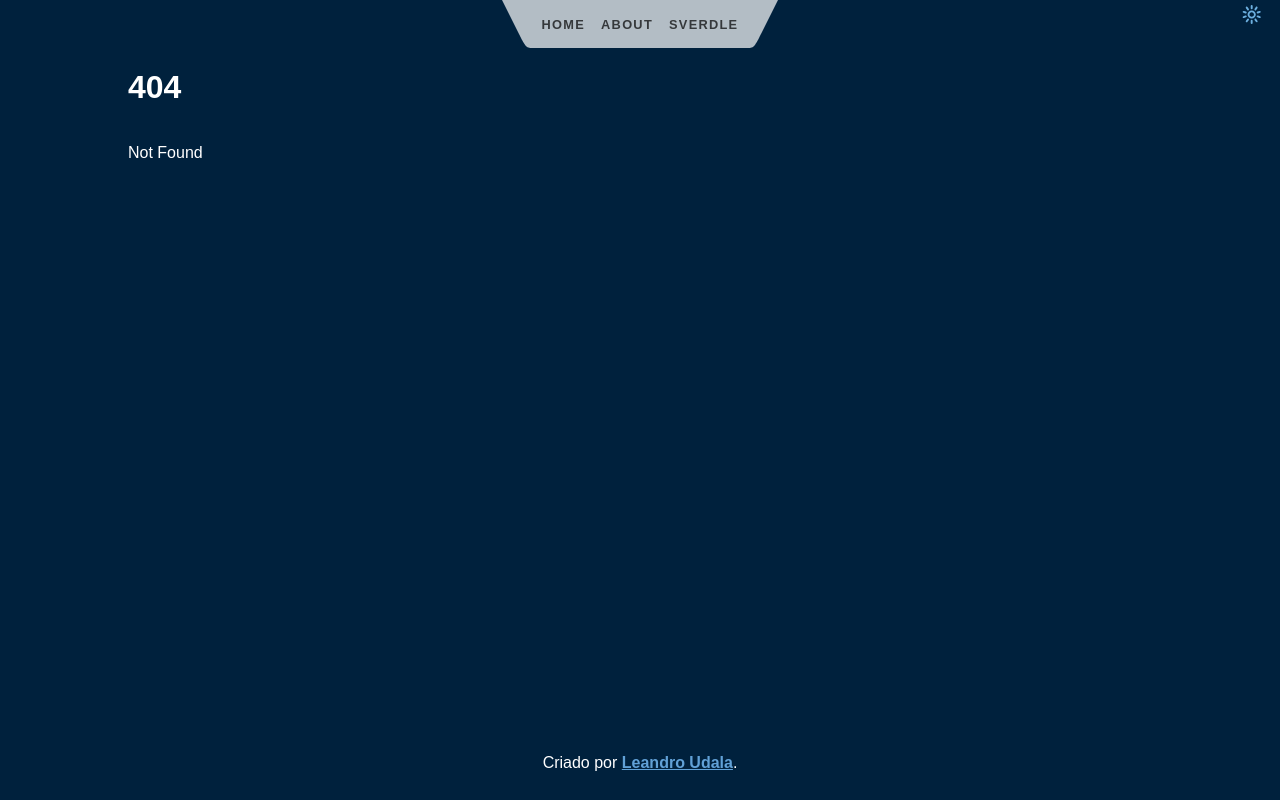
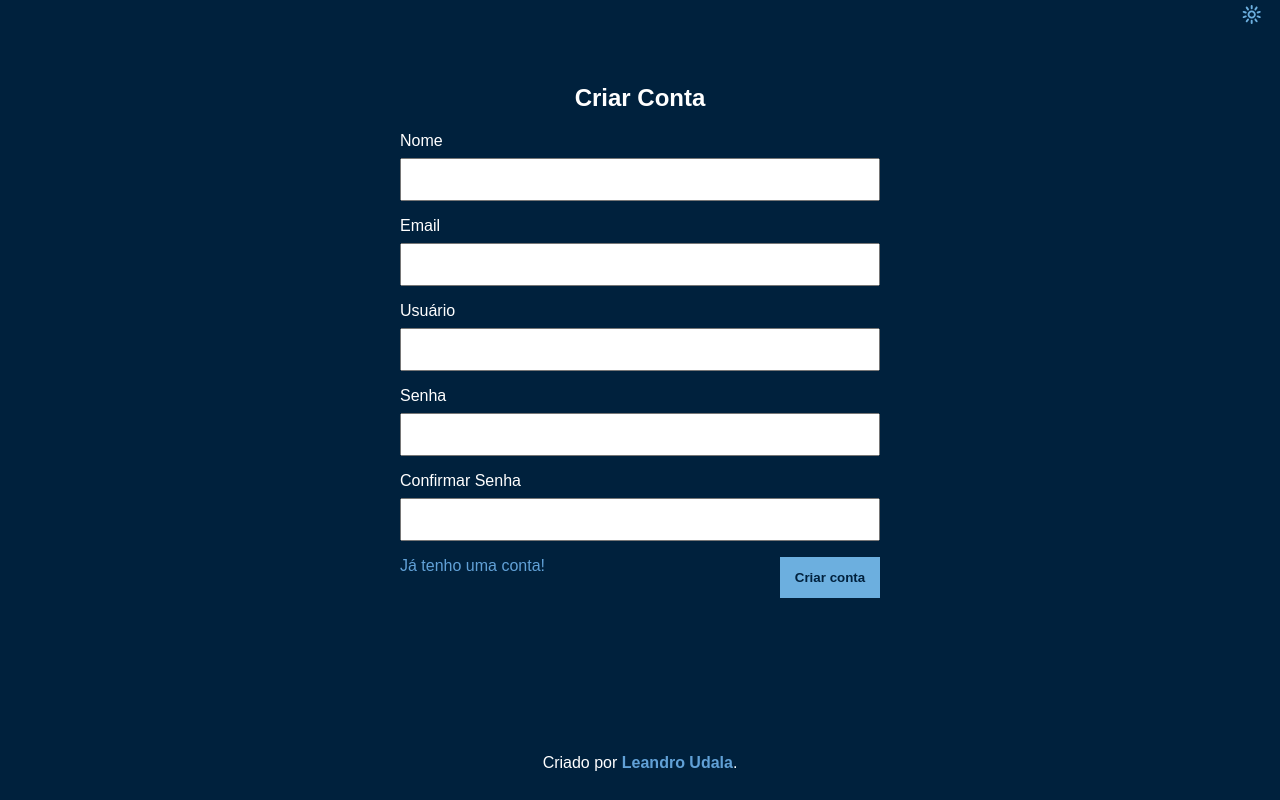
Before and after one commit to leandroudala/sveltekit-sso, a SvelteKit app: page /register in a window 1280 px wide. Before the commit this address had no page. Built offline with nearby package versions, Linux system fonts and the light colour scheme; no server answers.

Commit message:
Created register page

```diff
--- a/src/lib/services/user.service.ts
+++ b/src/lib/services/user.service.ts
@@ -27,10 +27,27 @@ export interface UserDataDTO {
     iss: string;
 }
 
+export interface UserFormDTO {
+    name: string;
+    email: string;
+    username: string;
+    password: string;
+}
+
+export interface UserDTO {
+    name: string;
+    email: string;
+    username: string;
+}
+
 export default class UserService {
-    private url = PUBLIC_HOST + '/users';
-    private authUrl = PUBLIC_HOST + '/auth'
+    private url: string;
+    private authUrl: string;
 
+    constructor() {
+        this.url = PUBLIC_HOST + '/users';
+        this.authUrl = PUBLIC_HOST + '/auth';
+    }
 
     async checkAvailability(user: string): Promise<CheckAvailabilityResponseDTO> {
         if (!user) {
@@ -56,4 +73,14 @@ export default class UserService {
             body: JSON.stringify(credentials)
         }).then(res => res.json());
     }
+
+    async createUser(userData: UserFormDTO): Promise<ErrorDTO | UserDTO> {
+        return fetch(this.url, {
+            method: "POST",
+            headers: {
+                "Content-Type": "application/json"
+            },
+            body: JSON.stringify(userData)
+        }).then(res => res.json());
+    }
 }
--- a/src/lib/utils/user.utils.ts
+++ b/src/lib/utils/user.utils.ts
@@ -1,6 +1,18 @@
 import type { TokenDTO, UserDataDTO } from "$lib/services/user.service";
+import type { Cookies } from "@sveltejs/kit";
 
 export function getTokenData({ token }: TokenDTO): UserDataDTO {
     const encodedData = token.split('.')[1];
     return JSON.parse(atob(encodedData)) as UserDataDTO;
 }
+
+export function setLogonCookies(cookie: Cookies, tokenData: TokenDTO) {
+    const tokenDecodedData = getTokenData(tokenData);
+    const expiresInMilliseconds = tokenDecodedData.exp * 1000;
+
+    cookie.set('authorization', tokenData.token, {
+        path: '/',
+        httpOnly: true,
+        expires: new Date(expiresInMilliseconds)
+    });
+}
--- a/src/routes/Header.svelte
+++ b/src/routes/Header.svelte
@@ -1,11 +1,8 @@
 <script lang="ts">
 	import { browser } from '$app/environment';
 
-	const hideNavbarWhen = new Set(['/', '/login'])
-
 	export let theme = true;
 
-	import { page } from '$app/stores';
 	import moon from '$lib/images/moon.svg';
 	import sun from '$lib/images/sun.svg';
 
@@ -21,27 +18,6 @@
 
 <header>
 	<div class="corner"></div>
-	{#if !hideNavbarWhen.has($page.url.pathname) }
-		<nav>
-			<svg viewBox="0 0 2 3" aria-hidden="true">
-				<path d="M0,0 L1,2 C1.5,3 1.5,3 2,3 L2,0 Z" />
-			</svg>
-			<ul>
-				<li aria-current={$page.url.pathname === '/' ? 'page' : undefined}>
-					<a href="/">Home</a>
-				</li>
-				<li aria-current={$page.url.pathname === '/about' ? 'page' : undefined}>
-					<a href="/about">About</a>
-				</li>
-				<li aria-current={$page.url.pathname.startsWith('/sverdle') ? 'page' : undefined}>
-					<a href="/sverdle">Sverdle</a>
-				</li>
-			</ul>
-			<svg viewBox="0 0 2 3" aria-hidden="true">
-				<path d="M0,0 L0,3 C0.5,3 0.5,3 1,2 L2,0 Z" />
-			</svg>
-		</nav>
-	{/if}
 
 	<div class="corner">
 		<button type="button" class="dark-mode" on:click={toggleDarkMode}>
@@ -74,67 +50,4 @@
 		object-fit: contain;
 	}
 
-	nav {
-		display: flex;
-		justify-content: center;
-		--background: rgba(255, 255, 255, 0.7);
-	}
-
-	svg {
-		width: 2em;
-		height: 3em;
-		display: block;
-	}
-
-	path {
-		fill: var(--background);
-	}
-
-	ul {
-		position: relative;
-		padding: 0;
-		margin: 0;
-		height: 3em;
-		display: flex;
-		justify-content: center;
-		align-items: center;
-		list-style: none;
-		background: var(--background);
-		background-size: contain;
-	}
-
-	li {
-		position: relative;
-		height: 100%;
-	}
-
-	li[aria-current='page']::before {
-		--size: 6px;
-		content: '';
-		width: 0;
-		height: 0;
-		position: absolute;
-		top: 0;
-		left: calc(50% - var(--size));
-		border: var(--size) solid transparent;
-		border-top: var(--size) solid var(--color-theme-1);
-	}
-
-	nav a {
-		display: flex;
-		height: 100%;
-		align-items: center;
-		padding: 0 0.5rem;
-		color: var(--color-text);
-		font-weight: 700;
-		font-size: 0.8rem;
-		text-transform: uppercase;
-		letter-spacing: 0.1em;
-		text-decoration: none;
-		transition: color 0.2s linear;
-	}
-
-	a:hover {
-		color: var(--color-theme-1);
-	}
 </style>
--- a/src/routes/components/Toast.svelte
+++ b/src/routes/components/Toast.svelte
@@ -27,7 +27,6 @@
 #snackbar {
   visibility: hidden; /* Hidden by default. Visible on click */
   min-width: 250px; /* Set a default minimum width */
-  margin-left: -125px; /* Divide value of min-width by 2 */
   background-color: #333; /* Black background color */
   color: #fff; /* White text color */
   text-align: center; /* Centered text */
@@ -36,6 +35,7 @@
   position: absolute; /* Sit on top of the screen */
   z-index: 1; /* Add a z-index if needed */
   left: 50%; /* Center the snackbar */
+  transform: translateX(-50%);
   bottom: var(--bottom-toast); /* 30px from the bottom */
 }
 
--- /dev/null
+++ b/src/routes/register/+page.server.ts
@@ -0,0 +1,75 @@
+import type { LoginFormDTO, UserFormDTO } from '$lib/services/user.service';
+import UserService from '$lib/services/user.service';
+import { setLogonCookies } from '$lib/utils/user.utils.js';
+import { fail } from '@sveltejs/kit';
+
+const REQUIRED_FIELDS = ['name', 'email', 'username', 'password'];
+
+class MissingFieldsError extends Error {
+    fields: string[];
+    constructor(fields: Array<string>) {
+        super('Could not create account: missing inputs');
+        this.fields = fields;
+    }
+}
+
+function checkRequiredFields(formData: FormData) {
+    const missingValues = REQUIRED_FIELDS.filter(key => !formData.has(key));
+    if (missingValues.length) {
+        throw new MissingFieldsError(missingValues);
+    }
+}
+
+function validateForm(formData: FormData): UserFormDTO {
+    checkRequiredFields(formData);
+    return {
+        name: formData.get('name'),
+        email: formData.get('email'),
+        username: formData.get('username'),
+        password: formData.get('password')
+    } as UserFormDTO;
+}
+
+export const actions = {
+    create: async ({ cookies, request }) => {
+        const formData = await request.formData();
+
+        let userData: UserFormDTO;
+
+        try {
+            userData = validateForm(formData);
+        } catch (error) {
+            if (error instanceof MissingFieldsError) {
+                const errorData = {message: error.message, fields: error.fields};
+                console.error(errorData);
+                return fail(400, errorData);
+            }
+
+            console.error(error);
+            return fail(400, {message: 'Unknown error', error})
+        }
+
+        const service = new UserService();
+
+        // creating user
+        const user = await service.createUser(userData);
+
+        // performing auto logon after creating account
+        const loginForm = {
+            login: userData.username,
+            password: userData.password
+        } as LoginFormDTO;
+
+        const logonResponse = await service.logon(loginForm);
+
+        // check if there's any logon error
+        if (!('token' in logonResponse)) {
+            console.error('Could not perform auto logon.', logonResponse);
+            return fail(400, { message: 'Could not perform auto logon.'});
+        }
+
+        setLogonCookies(cookies, logonResponse);
+
+        return { success: true, user};
+    }
+}
--- /dev/null
+++ b/src/routes/register/+page.svelte
@@ -0,0 +1,91 @@
+<script lang="ts">
+	import type { SubmitFunction } from "@sveltejs/kit";
+    import { enhance } from "$app/forms";
+
+    import Toast from "../components/Toast.svelte";
+
+    let toast: Toast;
+    let form: HTMLFormElement;
+
+    const requiredInputs = ['name', 'email', 'username', 'password'];
+    const MIN_PASSWORD_LENGTH = 6;
+
+    const isValidPassword = (formData: FormData) => {
+        const password = formData.get('password') as string;
+        const confirmPassword = formData.get('confirmPassword') as string;
+
+        if (password.length < MIN_PASSWORD_LENGTH) {
+            toast.showMessage(`Por favor, digite uma senha com pelo menos ${MIN_PASSWORD_LENGTH} dígitos.`);
+            return false;
+        }
+
+        if (password === confirmPassword) {
+            return true;
+        }
+
+        toast.showMessage('Os campos "Senha" e "Confirmar Senha" estão diferentes!');
+        return false;
+    };
+
+    const submitRegister: SubmitFunction = ({ formData, cancel }) => {
+        const pending = requiredInputs.some(input => {
+            const value = formData.get(input) as string;
+            return !value;
+        });
+
+        if (pending) {
+            toast.showMessage('Por favor, preencha todos os campos.');
+            cancel();
+            return;
+        }
+
+        if (!isValidPassword(formData)) {
+            form.confirmPassword.focus();
+            cancel();
+            return;
+        }
+
+        return async ({result, update}) => {
+            console.log({ resultType: result.type});
+
+            await update({reset: false});
+        };
+    };
+</script>
+
+<section class="container">
+    <Toast bind:this={toast} />
+    <h1>Criar Conta</h1>
+    <form method="post" action="?/create" use:enhance={submitRegister} bind:this={form}>
+        <div class="input-group">
+            <label for="name">Nome</label>
+            <input type="text" name="name" id="name" class="input-text" required>
+        </div>
+        <div class="input-group">
+            <label for="email">Email</label>
+            <input type="email" name="email" id="email" class="input-text" required>
+        </div>
+        <div class="input-group">
+            <label for="username">Usuário</label>
+            <input type="text" name="username" id="username" class="input-text" required>
+        </div>
+        <div class="input-group">
+            <label for="password">Senha</label>
+            <input type="password" name="password" id="password" class="input-text" required>
+        </div>
+        <div class="input-group">
+            <label for="confirmPassword">Confirmar Senha</label>
+            <input type="password" id="confirmPassword" name="confirmPassword" class="input-text" required>
+        </div>
+        <div class="buttons">
+            <a href="/">Já tenho uma conta!</a>
+            <button type="submit" class="btn btn-primary">Criar conta</button>
+        </div>
+    </form>
+</section>
+
+<style>
+    form {
+        width: 100%;
+    }
+</style>
--- a/src/routes/styles.css
+++ b/src/routes/styles.css
@@ -33,6 +33,14 @@
 	transition: background-color 0.5s;
 }
 
+a {
+	text-decoration: none;
+}
+
+a:hover {
+	text-decoration: underline;
+}
+
 .light a {
 	color: var(--dark-blue);
 }
@@ -62,19 +70,26 @@ section {
 .input-text {
 	box-sizing: border-box;
 	width: 100%;
-	padding: 12px 20px;
+	padding: 12px;
 }
 
-.button-primary {
+.btn {
+	border: 0;
+	padding: 1em;
+	min-width: 100px;
+	cursor: pointer;
+}
+
+.btn-primary {
 	font-weight: bold;
 }
 
-.dark .button-primary {
+.dark .btn-primary {
 	background-color: var(--light-blue);
 	color: var(--dark-blue);
 }
 
-.light .button-primary {
+.light .btn-primary {
 	background-color: var(--dark-blue);
 	color: var(--white);
 }
@@ -83,10 +98,27 @@ section {
 	width: 50%;
 	padding: 1em;
 	box-sizing: border-box;
+	margin: 0 auto;
+	display: flex;
+	flex-direction: column;
+	justify-content: space-between;
+	align-items: center;
 }
 
 .input-group {
+	width: 100%;
 	padding-bottom: 1em;
+}
+
+.input-group label {
+	display: block;
+	margin-bottom: .5em;
+}
+
+.buttons {
+	width: 100%;
+	display: flex;
+	justify-content: space-between;
 }
 
 @media (max-width: 600px) {
```
Also changed, not shown: src/routes/+page.svelte (+2 -16 lines), src/routes/login/+page.server.ts (+2 -8 lines), src/routes/login/+page.svelte (+0 -8 lines).
